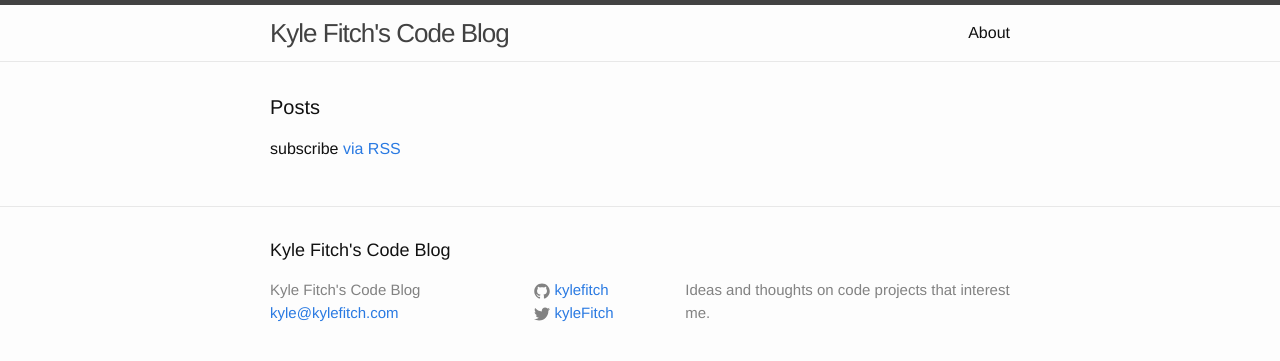
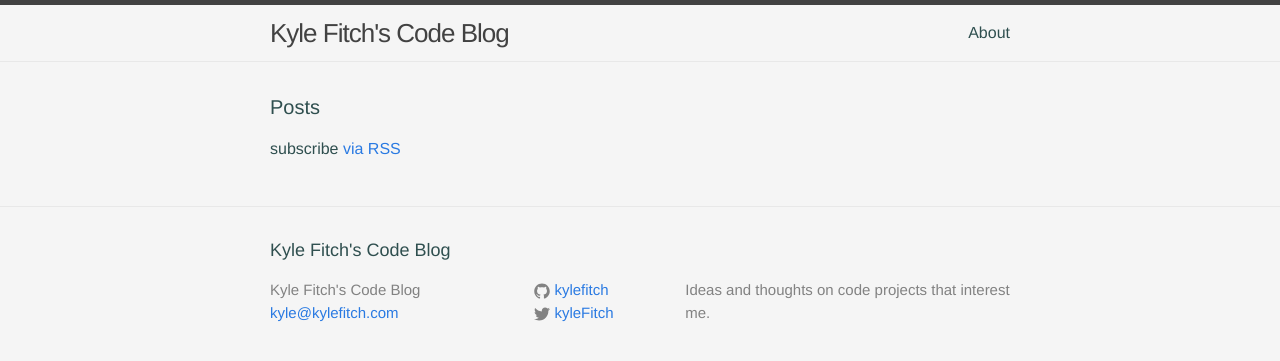
Before and after one commit to kylefitch/kylefitch.github.io, a Jekyll site: the page built from index.html, in a window 1280 px wide. Shown: the top 361 px of the page. Built offline with Jekyll 4.4.1, drawn with Linux system fonts in a browser that asks for light colours.

Commit message:
Edited main.scss

```diff
--- a/css/main.scss
+++ b/css/main.scss
@@ -13,8 +13,8 @@ $base-line-height: 1.5;
 
 $spacing-unit:     30px;
 
-$text-color:       #111;
-$background-color: #fdfdfd;
+$text-color:       #2F4F4F;
+$background-color: #F5F5F5;
 $brand-color:      #2a7ae2;
 
 $grey-color:       #828282;
```
